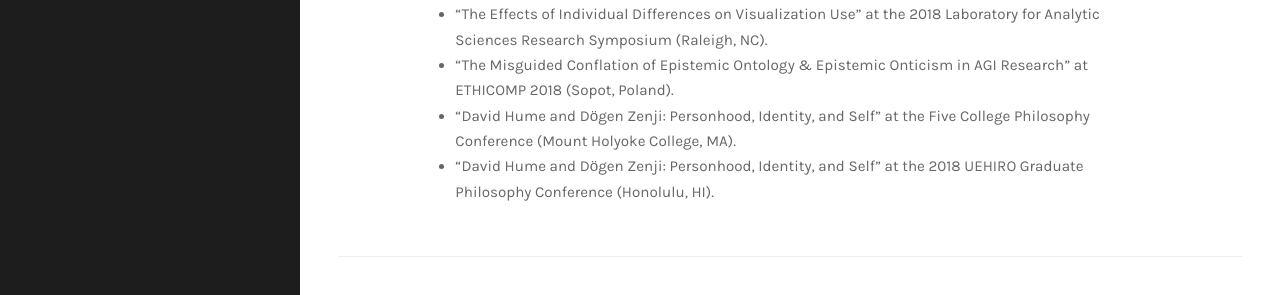
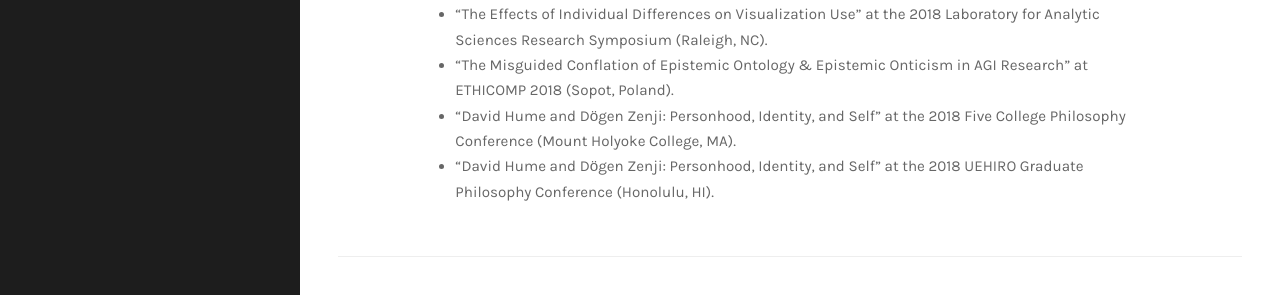
Before and after one commit to hyoujeen/hyoujeen.github.io, a Jekyll site: the page built from research.md, in a window 1280 px wide and 1288 px high. Shown: the part 910-1205 px from the top of the window. Built offline with Jekyll 4.4.1, drawn with Linux system fonts in a browser that asks for light colours.

Commit message:
Update research.md

```diff
--- a/research.md
+++ b/research.md
@@ -24,5 +24,5 @@ title: Research
 * Accepted to present “For or Against Progress?: Institutional Agency in a Time of Technological Exceptionalism” at ETHICOMP 2020 (Logroño, Spain).
 * “The Effects of Individual Differences on Visualization Use” at the 2018 Laboratory for Analytic Sciences Research Symposium (Raleigh, NC).
 * “The Misguided Conflation of Epistemic Ontology & Epistemic Onticism in AGI Research” at ETHICOMP 2018 (Sopot, Poland).
-* “David Hume and Dӧgen Zenji: Personhood, Identity, and Self” at the Five College Philosophy Conference (Mount Holyoke College, MA).
+* “David Hume and Dӧgen Zenji: Personhood, Identity, and Self” at the 2018 Five College Philosophy Conference (Mount Holyoke College, MA).
 * “David Hume and Dӧgen Zenji: Personhood, Identity, and Self” at the 2018 UEHIRO Graduate Philosophy Conference (Honolulu, HI).
```
